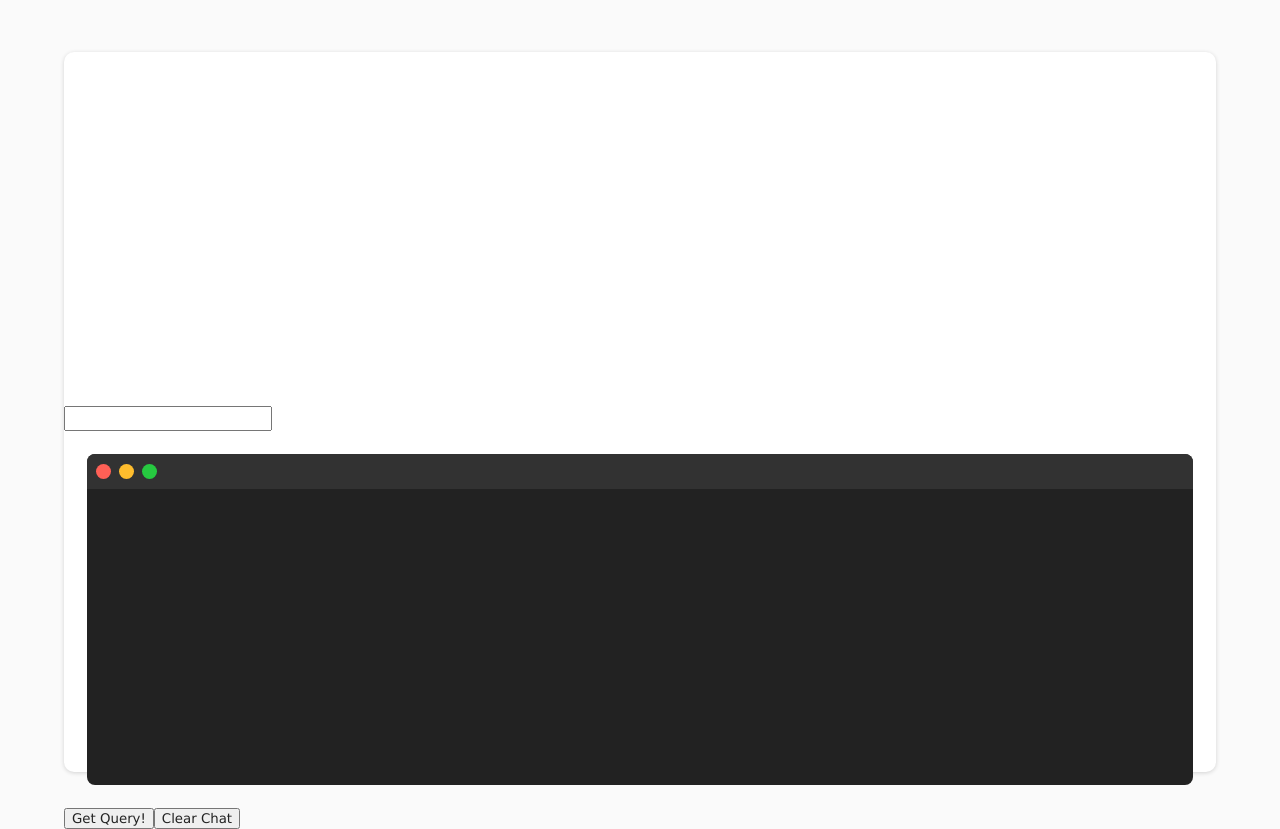
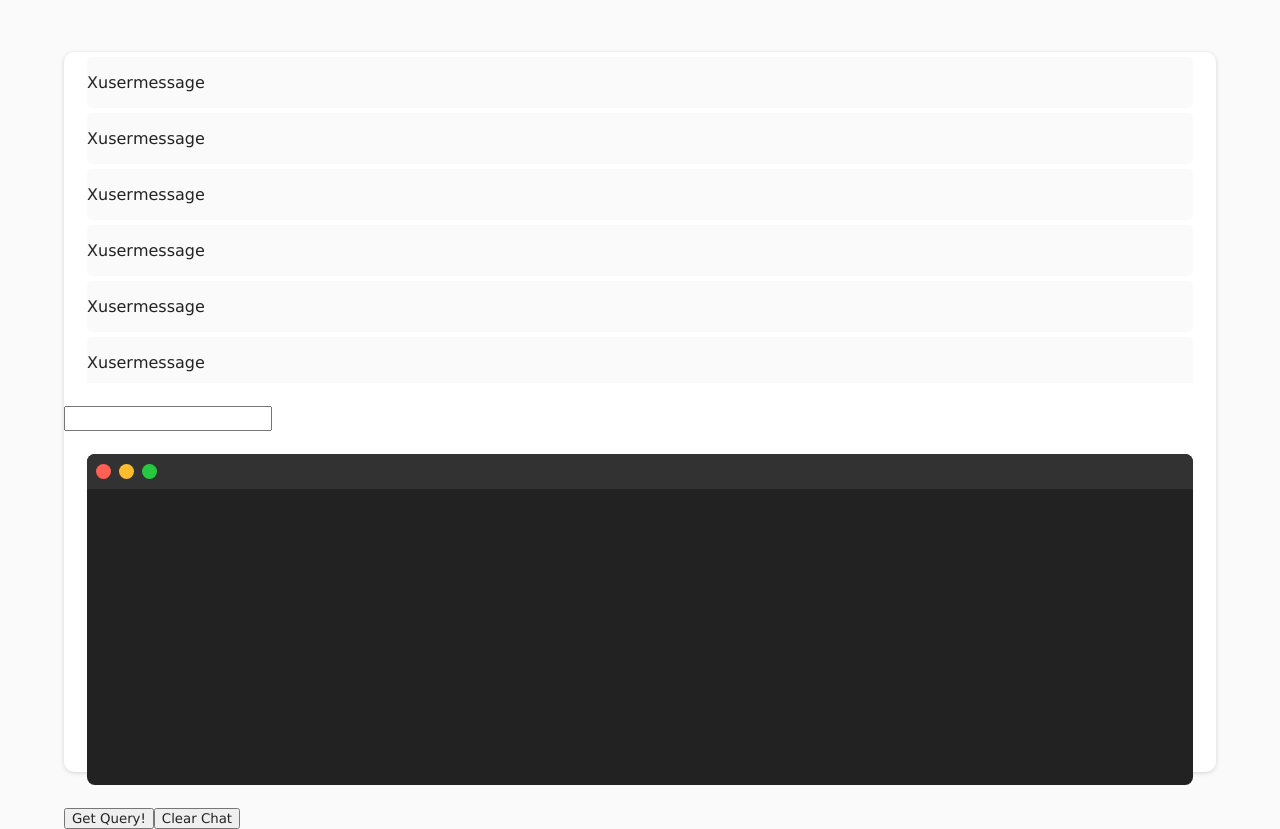
Before and after one commit to revanderground/ai_sql_generator, a React (Create React App) app: page / in a window 1280 px wide. Built offline with nearby package versions, Linux system fonts and the light colour scheme.

Commit message:
feat: :sparkles: Messages display and style

```diff
--- a/src/components/MessageDisplay.tsx
+++ b/src/components/MessageDisplay.tsx
@@ -1,7 +1,9 @@
 const MessageDisplay = () => {
     return (
       <div className="message-display">
-
+        <p>X</p>
+        <p>user</p>
+        <p>message</p>
       </div>
     )
   }
--- a/src/components/MessagesDisplay.tsx
+++ b/src/components/MessagesDisplay.tsx
@@ -4,6 +4,14 @@ const MessagesDisplay = () => {
     return (
       <div className="messages-display">
         <MessageDisplay />
+        <MessageDisplay />
+        <MessageDisplay />
+        <MessageDisplay />
+        <MessageDisplay />
+        <MessageDisplay />
+        <MessageDisplay />
+        <MessageDisplay />
+        <MessageDisplay />
       </div>
     )
   }
--- a/src/index.css
+++ b/src/index.css
@@ -74,5 +74,8 @@ p, input {
 .message-display {
   width: 100%;
   display: flex;
-
+  border-radius: 5px;
+  box-sizing: border-box;
+  background-color: rgb(250, 250, 250);
+  margin: 5px 0;
 }
```
